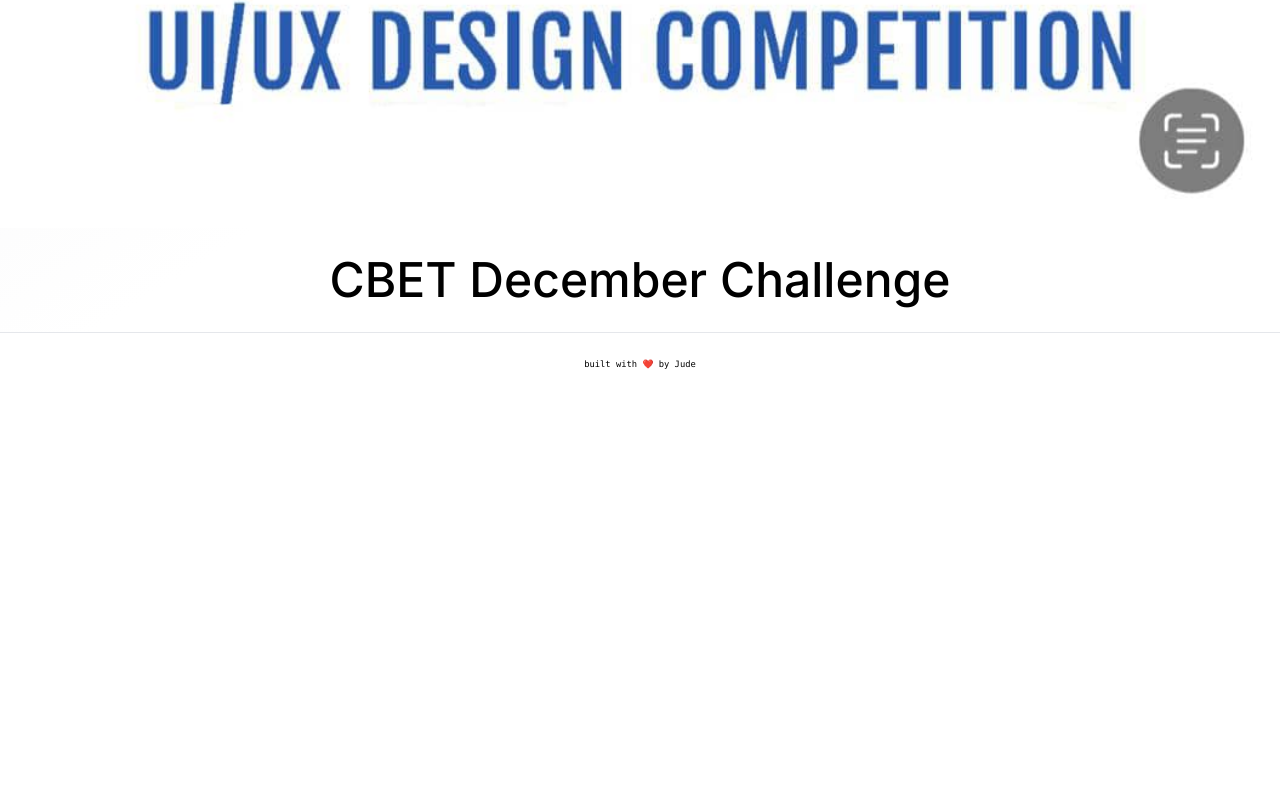
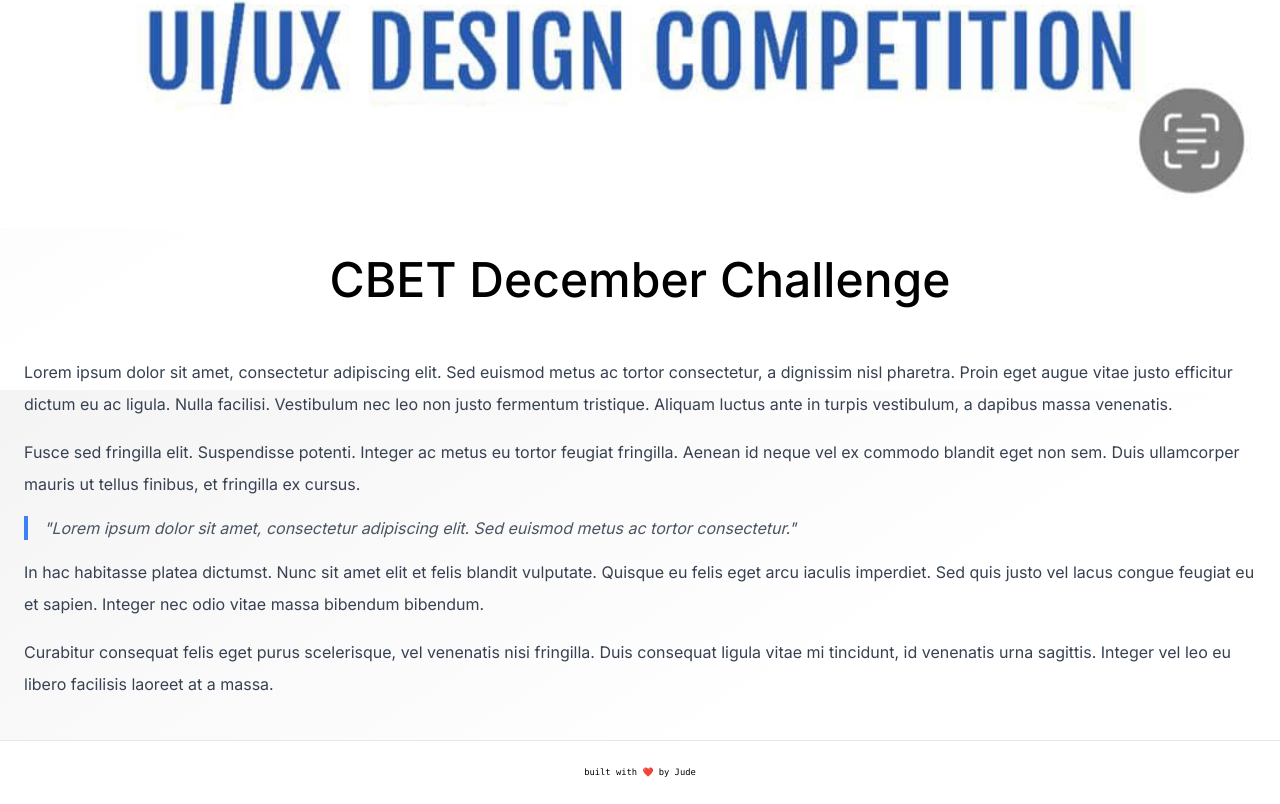
Before and after one commit to jdboachie/cbethub, a Next.js app: page /blog/0000001 in a window 1280 px wide. Shown: the part 1210-2014 px from the top of the page. Before the commit the page ends 1606 px from the top, so only its background shows below. Built offline with nearby package versions, Linux system fonts and the light colour scheme.

Commit message:
working on blog/[id]

```diff
--- a/app/blog/[id]/page.tsx
+++ b/app/blog/[id]/page.tsx
@@ -22,6 +22,30 @@ const Page = (
         />
         {/* animate the image to zoom in on appearance kinda like animate presence */}
         <PageTitle title={post?.title}/>
+        <div className="p-6">
+
+        <p className="text-gray-700 leading-loose mb-4">
+            Lorem ipsum dolor sit amet, consectetur adipiscing elit. Sed euismod metus ac tortor consectetur, a dignissim nisl pharetra.
+            Proin eget augue vitae justo efficitur dictum eu ac ligula. Nulla facilisi. Vestibulum nec leo non justo fermentum
+            tristique. Aliquam luctus ante in turpis vestibulum, a dapibus massa venenatis.
+        </p>
+        <p className="text-gray-700 leading-loose mb-4">
+            Fusce sed fringilla elit. Suspendisse potenti. Integer ac metus eu tortor feugiat fringilla. Aenean id neque vel ex
+            commodo blandit eget non sem. Duis ullamcorper mauris ut tellus finibus, et fringilla ex cursus.
+        </p>
+        <blockquote className="text-gray-600 italic border-l-4 border-blue-500 pl-4 mb-4">
+            "Lorem ipsum dolor sit amet, consectetur adipiscing elit. Sed euismod metus ac tortor consectetur."
+        </blockquote>
+        <p className="text-gray-700 leading-loose mb-4">
+            In hac habitasse platea dictumst. Nunc sit amet elit et felis blandit vulputate. Quisque eu felis eget arcu iaculis
+            imperdiet. Sed quis justo vel lacus congue feugiat eu et sapien. Integer nec odio vitae massa
+            bibendum bibendum.
+        </p>
+        <p className="text-gray-700 leading-loose mb-4">
+            Curabitur consequat felis eget purus scelerisque, vel venenatis nisi fringilla. Duis consequat ligula vitae mi
+            tincidunt, id venenatis urna sagittis. Integer vel leo eu libero facilisis laoreet at a massa.
+        </p>
+        </div>
     </div>
   )
 }
```
